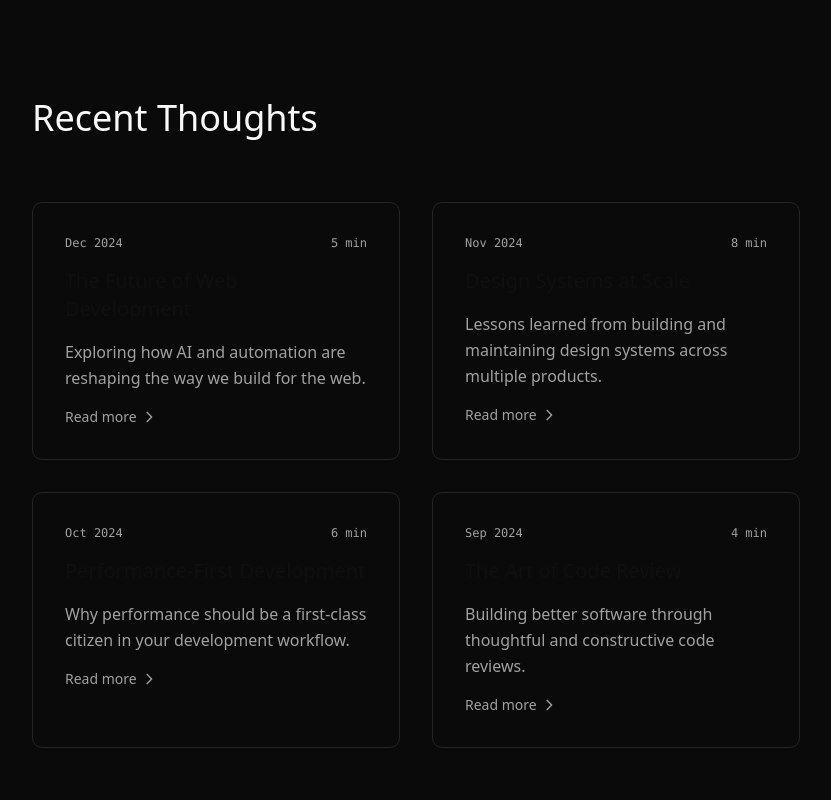
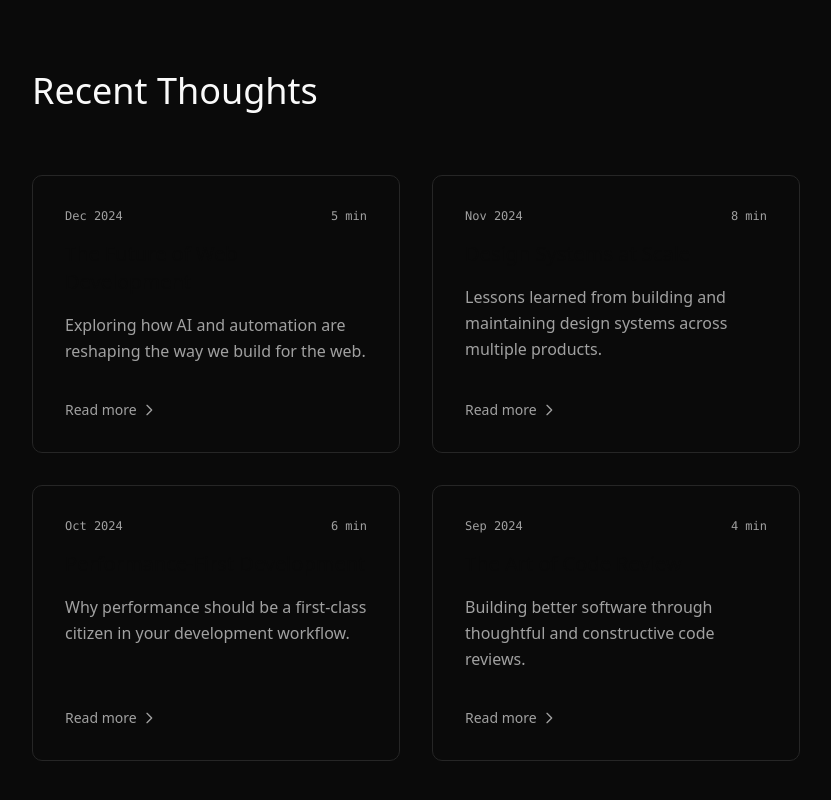
Before and after one commit to edgarcnp/edgarcnp-dev, a Next.js app: page / in a window 1280 px wide. Shown: the part 1850-2650 px from the top of the page, without its empty margins (224-1055 px from the left). Built offline with nearby package versions, Linux system fonts and the light colour scheme.

Commit message:
fix: padding issue (#20)
* fix: spacing issue

* fix: spacing

* fix: thoughts padding

* fix: arrow consistency

```diff
--- a/app/page.tsx
+++ b/app/page.tsx
@@ -129,7 +129,7 @@ export default function Home() {
                 </div>
             </nav>
 
-            <main className="max-w-4xl mx-auto px-6 sm:px-8 lg:px-16 space-y-6 sm:space-y-12 pt-8 sm:pt-0 pb-8 sm:pb-4">
+            <main className="max-w-4xl mx-auto px-6 sm:px-8 lg:px-16 space-y-6 sm:space-y-12 pt-8 sm:pt-0 pb-8 sm:pb-0">
                 <IntroSection currentYear={currentYear} className="animate-fade-in-up opacity-100 pt-16 sm:pt-12" />
                 <WorkSection className="animate-fade-in-up opacity-100" />
                 <ThoughtsSection className="animate-fade-in-up opacity-100" />
--- a/components/footer-section.tsx
+++ b/components/footer-section.tsx
@@ -5,7 +5,7 @@ interface FooterSectionProps {
 
 export default function FooterSection({ currentYear, className = "" }: FooterSectionProps) {
     return (
-        <footer id="footer" className={`min-h-screen flex items-center scroll-mt-20 py-12 sm:py-16 ${className}`}>
+        <footer id="footer" className={`min-h-screen flex items-center py-12 sm:py-16 ${className}`}>
             <div className="w-full space-y-12 sm:space-y-16">
                 <div className="grid lg:grid-cols-2 gap-12 sm:gap-16">
                     <div className="space-y-6 sm:space-y-8">
@@ -13,8 +13,7 @@ export default function FooterSection({ currentYear, className = "" }: FooterSec
 
                         <div className="space-y-6">
                             <p className="text-lg sm:text-xl text-muted-foreground leading-relaxed">
-                                Always interested in new opportunities, collaborations, and conversations about technology and
-                                design.
+                                Always interested in new opportunities, collaborations, and conversations about technology and design.
                             </p>
 
                             <div className="space-y-4">
--- a/components/intro-section.tsx
+++ b/components/intro-section.tsx
@@ -10,7 +10,7 @@ interface IntroSectionProps {
 
 export default function IntroSection({ currentYear, className = "" }: IntroSectionProps) {
     return (
-        <header id="intro" className={`min-h-screen flex items-center scroll-mt-20 py-16 sm:py-12 ${className}`}>
+        <header id="intro" className={`min-h-screen flex items-center py-16 sm:py-12 ${className}`}>
             <div className="grid lg:grid-cols-5 gap-8 sm:gap-12 lg:gap-16 w-full">
                 <div className="lg:col-span-3 space-y-6 sm:space-y-8">
                     <div className="space-y-3 sm:space-y-2">
--- a/components/thoughts-section.tsx
+++ b/components/thoughts-section.tsx
@@ -6,7 +6,7 @@ export default function ThoughtsSection({ className = "" }: ThoughtsSectionProps
     return (
         <section
             id="thoughts"
-            className={`min-h-screen flex items-center scroll-mt-20 py-12 sm:py-16 ${className}`}
+            className={`min-h-screen flex items-center py-12 sm:py-16 ${className}`}
         >
             <div className="w-full space-y-8 sm:space-y-12 lg:space-y-16">
                 <h2 className="text-2xl sm:text-3xl md:text-4xl font-light">Recent Thoughts</h2>
@@ -42,7 +42,8 @@ export default function ThoughtsSection({ className = "" }: ThoughtsSectionProps
                             key={`${post.date}-${post.title}`}
                             className="group p-4 sm:p-6 lg:p-8 border border-border rounded-lg hover:border-muted-foreground/50 transition-theme hover:shadow-lg cursor-pointer"
                         >
-                            <div className="space-y-3 sm:space-y-4">
+                            <div className="h-full flex flex-col">
+                                <div className="flex-1 space-y-3 sm:space-y-4">
                                     <div className="flex items-center justify-between text-xs text-muted-foreground font-mono">
                                         <span>{post.date}</span>
                                         <span>{post.readTime}</span>
@@ -53,8 +54,9 @@ export default function ThoughtsSection({ className = "" }: ThoughtsSectionProps
                                     </h3>
 
                                     <p className="text-sm sm:text-base text-muted-foreground leading-relaxed">{post.excerpt}</p>
+                                </div>
 
-                                <div className="flex items-center gap-1 text-sm text-muted-foreground group-hover:text-foreground transition-all duration-300">
+                                <div className="flex items-center gap-1 text-sm text-muted-foreground group-hover:text-foreground transition-all duration-300 mt-4 sm:mt-6 pt-2 sm:pt-3">
                                     <span>Read more</span>
                                     <svg
                                         className="w-4 h-4 transform translate-x-0 group-hover:translate-x-2 transition-transform duration-300 ease-out"
--- a/components/work-section.tsx
+++ b/components/work-section.tsx
@@ -4,8 +4,8 @@ interface WorkSectionProps {
 
 export default function WorkSection({ className = "" }: WorkSectionProps) {
     return (
-        <section id="work" className={`min-h-screen flex items-center scroll-mt-20 py-12 sm:py-16 ${className}`}>
-            <div className="w-full space-y-8 sm:space-y-12 lg:space-y-16">
+        <section id="work" className={`min-h-screen flex items-center py-12 sm:py-16 ${className}`}>
+            <div className="w-full space-y-6 sm:space-y-8 lg:space-y-12">
                 <div className="flex flex-col sm:flex-row sm:items-end sm:justify-between gap-4">
                     <h2 className="text-2xl sm:text-3xl md:text-4xl font-light">The Work Log</h2>
                     <div className="text-sm text-muted-foreground font-mono">2021 — Present</div>
```
Lines whose indentation alone changed are shown as unchanged.
